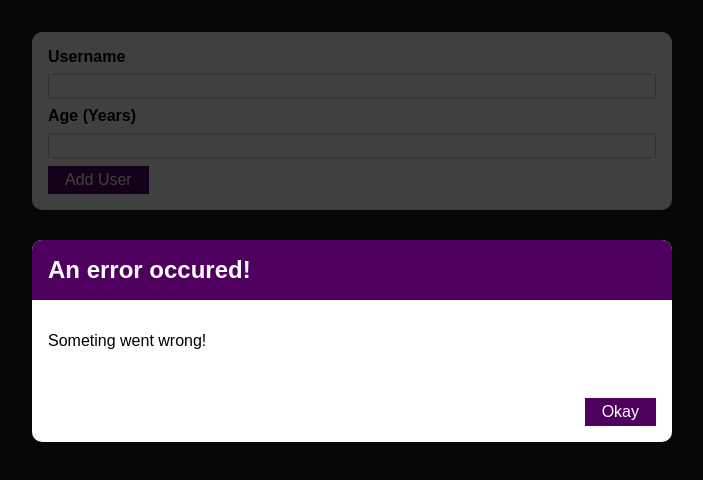
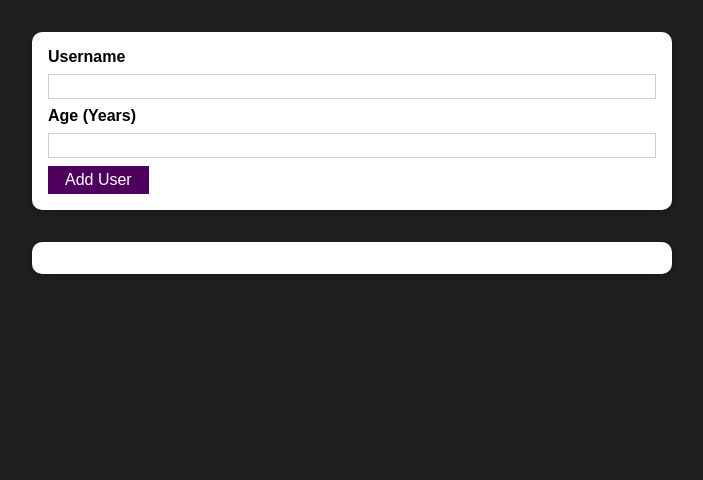
Before and after one commit to 0seo8/React-udemy, a React (Create React App) app in the folder first/: page / in a window 1280 px wide. Shown: the top 480 px of the page, without its empty margins (288-991 px from the left). Built offline with nearby package versions, Linux system fonts and the light colour scheme.

Commit message:
step9 모달 닫기버튼

```diff
--- a/first/src/components/UI/Button.js
+++ b/first/src/components/UI/Button.js
@@ -6,7 +6,7 @@
     <button
       className={style.button}
       type={props.type || 'button'}
-      onCick={props.onClick}
+      onClick={props.onClick}
     >
       {props.children}
     </button>
--- a/first/src/components/UI/ErrorModal.js
+++ b/first/src/components/UI/ErrorModal.js
@@ -7,7 +7,7 @@
 function ErrorModal(props) {
   return (
     <div>
-      <div className={style.backdrop} />
+      <div className={style.backdrop} onClick={props.onConfirm} />
       <Card className={style.modal}>
         <header className={style.header}>
           <h2>{props.title}</h2>
@@ -16,7 +16,7 @@
           <p>{props.message}</p>
         </div>
         <footer className={style.actions}>
-          <Button>Okay</Button>
+          <Button onClick={props.onConfirm}>Okay</Button>
         </footer>
       </Card>
     </div>
--- a/first/src/components/Users/AddUser.js
+++ b/first/src/components/Users/AddUser.js
@@ -7,12 +7,24 @@
 function AddUser(props) {
   const [enteredUsername, setEnteredUsername] = useState('')
   const [enteredAge, setEnteredAge] = useState('')
+  const [error, setError] = useState()
 
   const addUserHandler = (e) => {
     e.preventDefault()
-    if (enteredUsername.trim().length === 0 || enteredAge.trim().length === 0)
+    if (enteredUsername.trim().length === 0 || enteredAge.trim().length === 0) {
+      setError({
+        title: 'Invalid input',
+        message: 'Please enter a valid name and age (non-empty values).',
+      })
       return
-    if (+enteredAge < 1) return
+    }
+    if (+enteredAge < 1) {
+      setError({
+        title: 'Invalid age',
+        message: 'Please enter a valid age (>0).',
+      })
+      return
+    }
     props.onAddUser(enteredUsername, enteredAge)
 
     setEnteredUsername('')
@@ -27,9 +39,19 @@
     setEnteredAge(e.target.value)
   }
 
+  const errorHandler = () => {
+    setError(null)
+  }
+
   return (
     <>
-      <ErrorModal title="An error occured!" message="Someting went wrong!" />
+      {error && (
+        <ErrorModal
+          title={error.title}
+          message={error.message}
+          onConfirm={errorHandler}
+        />
+      )}
       <Card className={style.input}>
         <form onSubmit={addUserHandler}>
           <label htmlFor="username">Username</label>
```
Also changed, not shown: 1 other file (tests, documents, lock files or other folders).
